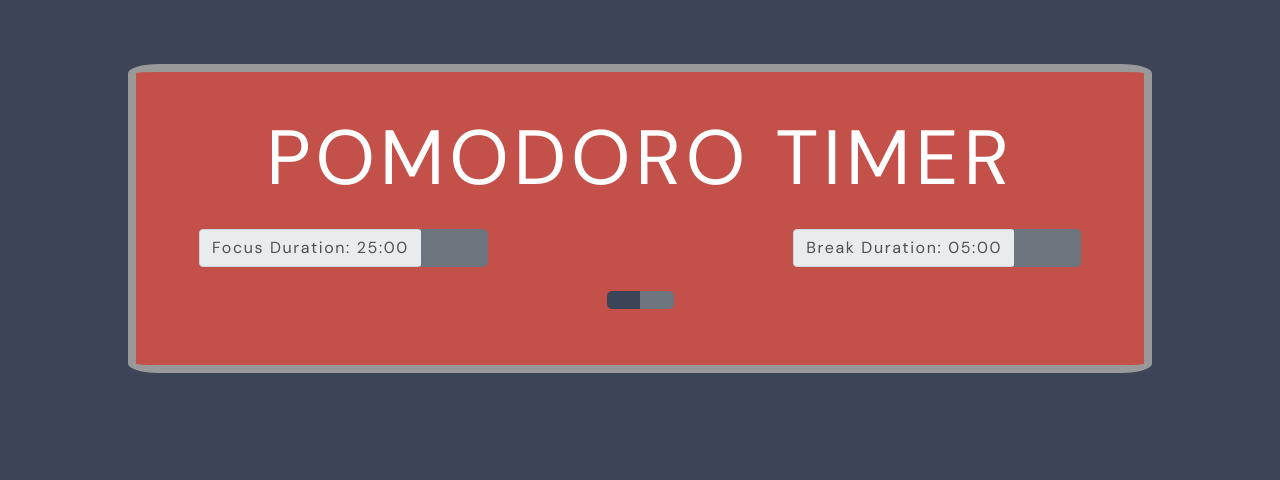
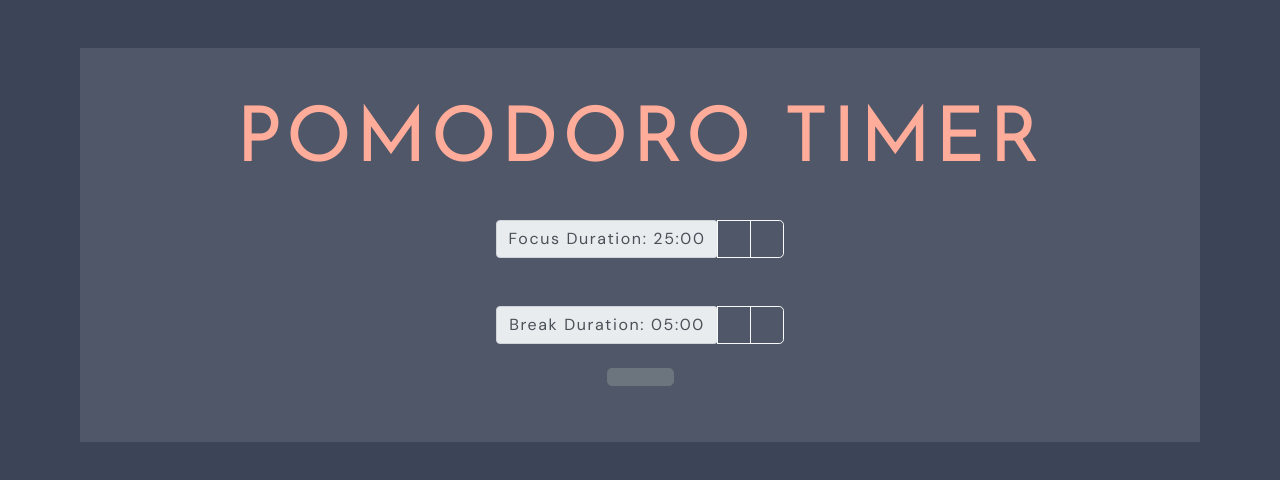
Before and after one commit to austinthaldorfhuelsbeck/pomodoro-react-app-huelsbeck, a React (Create React App) app: page / in a window 1280 px wide. Shown: the top 480 px of the page. Built offline with nearby package versions, Linux system fonts and the light colour scheme; a web font is replaced by a local one.

Commit message:
Styling!

```diff
--- a/public/index.html
+++ b/public/index.html
@@ -6,17 +6,8 @@
     <meta name="theme-color" content="#000000" />
     <meta
       name="description"
-      content="Web site created using create-react-app"
+      content="Pomodoro Timer"
     />
-    <!--
-      Notice the use of %PUBLIC_URL% in the tags above.
-      It will be replaced with the URL of the `public` folder during the build.
-      Only files inside the `public` folder can be referenced from the HTML.
-
-      Unlike "/favicon.ico" or "favicon.ico", "%PUBLIC_URL%/favicon.ico" will
-      work correctly both with client-side routing and a non-root public URL.
-      Learn how to configure a non-root public URL by running `npm run build`.
-    -->
     <link
       rel="stylesheet"
       href="https://stackpath.bootstrapcdn.com/bootstrap/4.5.2/css/bootstrap.min.css"
@@ -38,15 +29,5 @@
   <body>
     <noscript>You need to enable JavaScript to run this app.</noscript>
     <div id="root"></div>
-    <!--
-      This HTML file is a template.
-      If you open it directly in the browser, you will see an empty page.
-
-      You can add webfonts, meta tags, or analytics to this file.
-      The build step will place the bundled scripts into the <body> tag.
-
-      To begin the development, run `npm start` or `yarn start`.
-      To create a production bundle, use `npm run build` or `yarn build`.
-    -->
   </body>
 </html>
--- a/src/App.css
+++ b/src/App.css
@@ -1,33 +1,23 @@
 @import url("https://fonts.googleapis.com/css?family=DM+Sans:400,500,700&display=swap");
+@import url("https://fonts.googleapis.com/css2?family=Josefin+Sans&display=swap");
 
-.App {
+.transparentBox {
   text-align: center;
   font-size: 100%;
   font-family: 'DM Sans', sans-serif;
   color: #fff;
   letter-spacing: .1rem;
   padding: 3rem;
-  margin: 3rem 7rem;
-  background-color: #c45149;
-  border: 0.5rem solid;
-  border-color: #999;
-  border-radius: 3%;
+  margin: 2rem 4rem;
+  background-color: rgba(255,255,255,0.1);
+  min-width: 350px;
 }
 
-.paused {
+.paused, h1 {
   font-size: 100%;
-  font-family: Futura, Helvetica, sans-serif;
+  font-family: "Josefin Sans", sans-serif;
   letter-spacing: .25rem;
   color: #FFAC9A
 }
 
-h1 {
-  font-weight: 100;
-  line-height: 1;
-  font-size: 6vw;
-}
-
-.btn-primary {
-  background-color: #3c4457;
-  border-color: #3c4457;
-}
+h1 { font-size: 6vw; }
--- a/src/App.js
+++ b/src/App.js
@@ -2,9 +2,12 @@ import React from "react";
 import "./App.css";
 import Pomodoro from "./pomodoro/Pomodoro";
 
+const url =
+  "https://photos.google.com/photo/AF1QipOml9j2a25KlRrHJuZGRpQ53mTsHd6RtCA3DxUI";
+
 const App = () => {
   return (
-    <div className="App">
+    <div className="App transparentBox">
       <header className="App-header container">
         <h1>Pomodoro Timer</h1>
       </header>
--- a/src/pomodoro/Pomodoro.js
+++ b/src/pomodoro/Pomodoro.js
@@ -7,21 +7,17 @@ import Timer from "./Timer/Timer";
 const Pomodoro = () => {
   //// Defining initial states + setting up state things ////
   ////
-  // Timer starts out paused and stopped
   const [isTimerRunning, setIsTimerRunning] = useState(false);
   const [isTimerStopped, setIsTimerStopped] = useState(true);
-  // The total duration time, handled by InputGroup, includes defaults
   const [focusDuration, setFocusDuration] = useState(25);
   const [breakDuration, setBreakDuration] = useState(5);
   const [timeRemaining, setTimeRemaining] = useState(25 * 60);
-  // set whether we're in focus or break mode
   const [currentTimer, setCurrentTimer] = useState("focus");
 
   //// "The Brain": the timer itself
   useInterval(
     () => {
       if (timeRemaining === 0) {
-        // alarm
         new Audio(
           `${process.env.PUBLIC_URL}/alarm/alarm-clock-buzzer-beeps.mp3`
         ).play();
@@ -35,7 +31,7 @@ const Pomodoro = () => {
         setTimeRemaining((currentTime) => currentTime - 1);
       }
     },
-    isTimerRunning ? 1000 : null
+    isTimerRunning ? 100 : null
   );
 
   //// Handlers for buttons
@@ -131,13 +127,13 @@ const Pomodoro = () => {
   return (
     <div className="pomodoro">
       <div className="row">
-        <div className="col">
+        <div className="mx-auto">
           <SetTimer {...focusProps} />
         </div>
-        <div className="col">
-          <div className="float-right">
-            <SetTimer {...breakProps} />
-          </div>
+      </div>
+      <div className="row">
+        <div className="mx-auto">
+          <SetTimer {...breakProps} />
         </div>
       </div>
       <div className="row">
--- a/src/pomodoro/SetTimer/SetTimer.js
+++ b/src/pomodoro/SetTimer/SetTimer.js
@@ -1,7 +1,7 @@
-import React, { memo } from "react";
+import React from "react";
 import { minutesToDuration, secondsToDuration } from "../../utils/duration";
 
-const SetTimer = (props) => {
+export default function SetTimer(props) {
   //// Handling props: format for `data-testid` labels
   const decreaseTitle = `decrease-${props.id}`;
   const increaseTitle = `increase-${props.id}`;
@@ -9,8 +9,8 @@ const SetTimer = (props) => {
   // disable the increase/decrease when playing
   // AKA when timer isn't stopped
   const buttonClass = props.isTimerStopped
-    ? "btn btn-secondary"
-    : "btn btn-secondary disabled";
+    ? "btn btn-outline-light"
+    : "btn btn-outline-light disabled";
 
   //// Build the structure and return!
   return (
@@ -38,6 +38,4 @@ const SetTimer = (props) => {
       </div>
     </div>
   );
-};
-
-export default memo(SetTimer);
+}
--- a/src/pomodoro/Timer/ProgressBar/ProgressBar.js
+++ b/src/pomodoro/Timer/ProgressBar/ProgressBar.js
@@ -12,7 +12,7 @@ const ProgressBar = (props) => {
   return (
     <div className="progress" style={{ height: "20px" }}>
       <div
-        className="progress-bar"
+        className="progress-bar progress-bar-striped progress-bar-animated"
         role="progressbar"
         aria-valuemin="0"
         aria-valuemax="100"
--- a/src/pomodoro/TimerControls/TimerControls.js
+++ b/src/pomodoro/TimerControls/TimerControls.js
@@ -17,7 +17,7 @@ const TimerControls = (props) => {
     >
       <button
         type="button"
-        className="btn btn-primary"
+        className="btn btn-secondary"
         data-testid="play-pause"
         title="Start or pause timer"
         onClick={props.playPause}
```
Also changed, not shown: src/pomodoro/Timer/CurrentSession/CurrentSession.js (+3 -5 lines), src/tomato.png (added).
